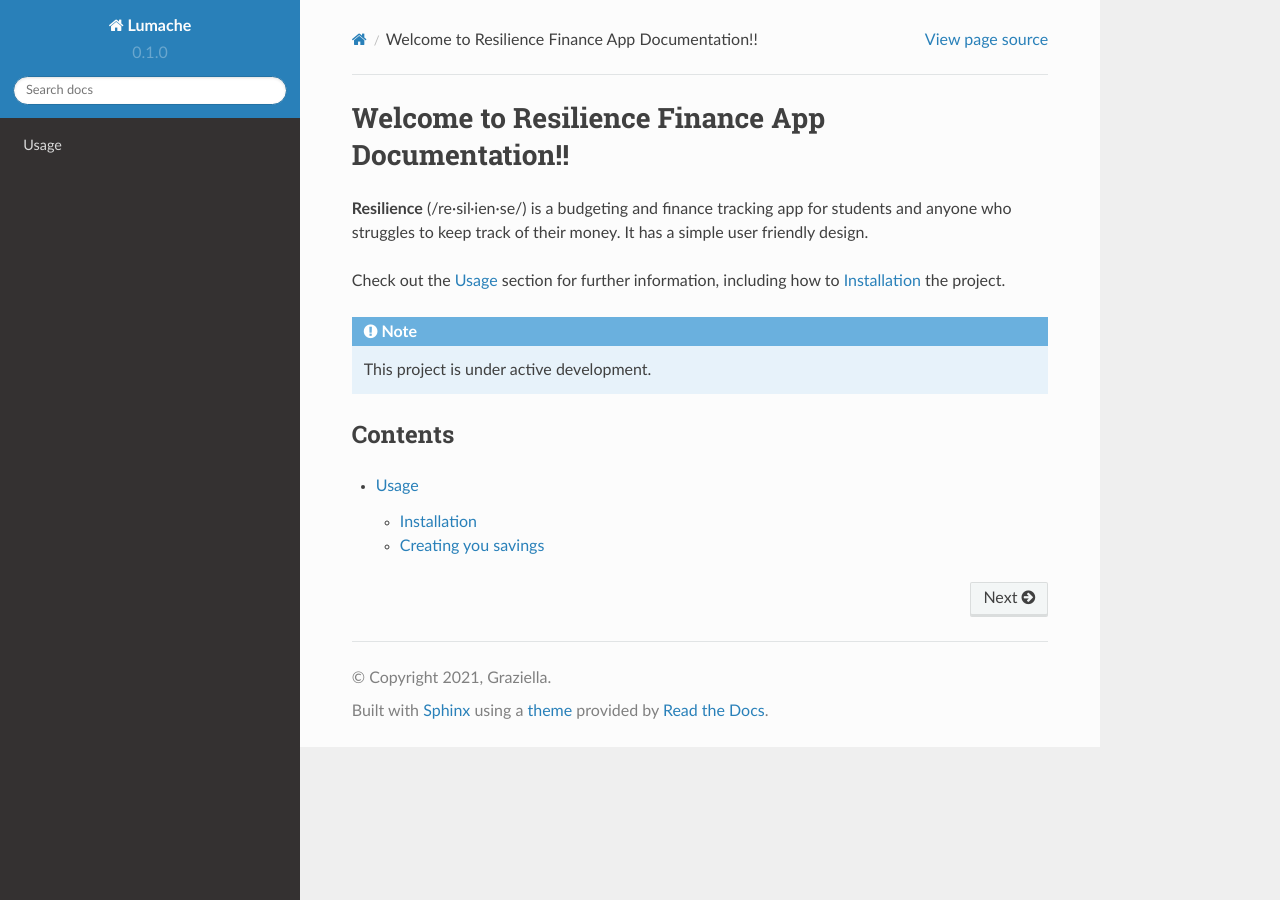
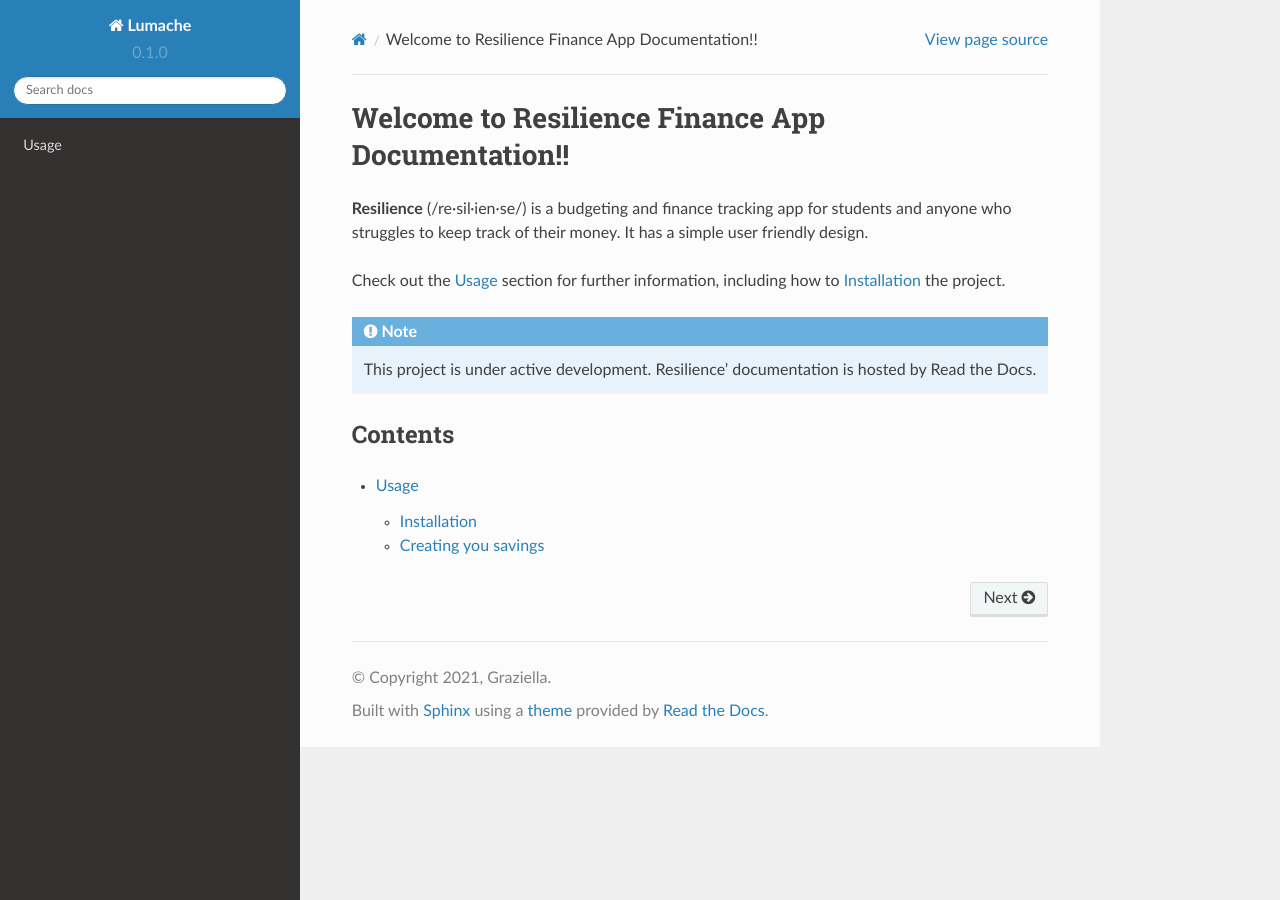
Before and after one commit to Spakydaky/Resilience-Documentation, a Sphinx documentation site: the page built from docs/source/index.rst, in a window 1280 px wide. Built offline with Sphinx 7.4.7 and the Read the Docs theme 2.0.0, drawn with Linux system fonts in a browser that asks for light colours; pages that are not in the unit, such as notebooks, are missing from menus.

Commit message:
Update index.rst
added message

```diff
--- a/docs/source/index.rst
+++ b/docs/source/index.rst
@@ -9,6 +9,7 @@ how to :ref:`installation` the project.
 .. note::
 
    This project is under active development.
+   Resilience' documentation is hosted by Read the Docs.
 
 Contents
 --------
```
